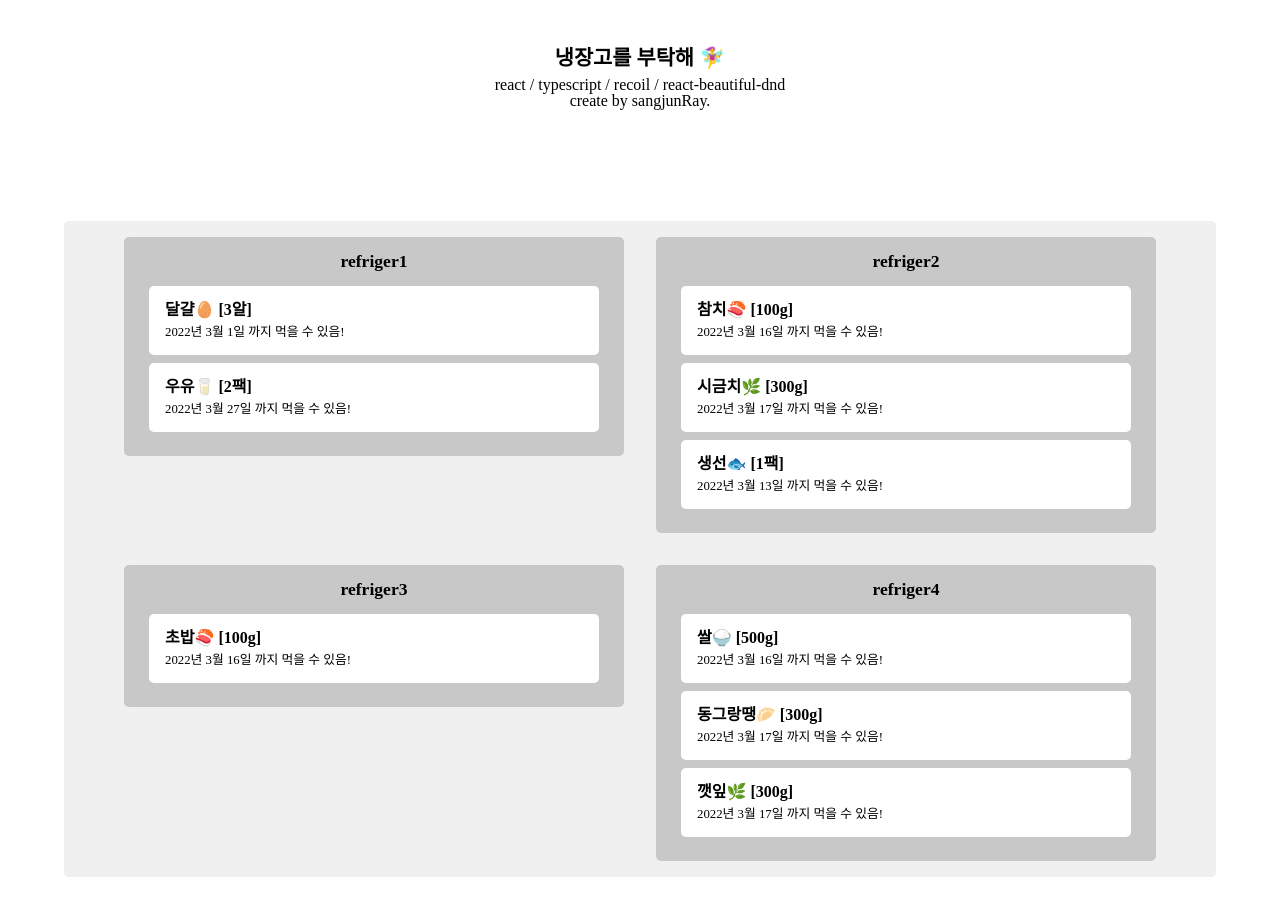
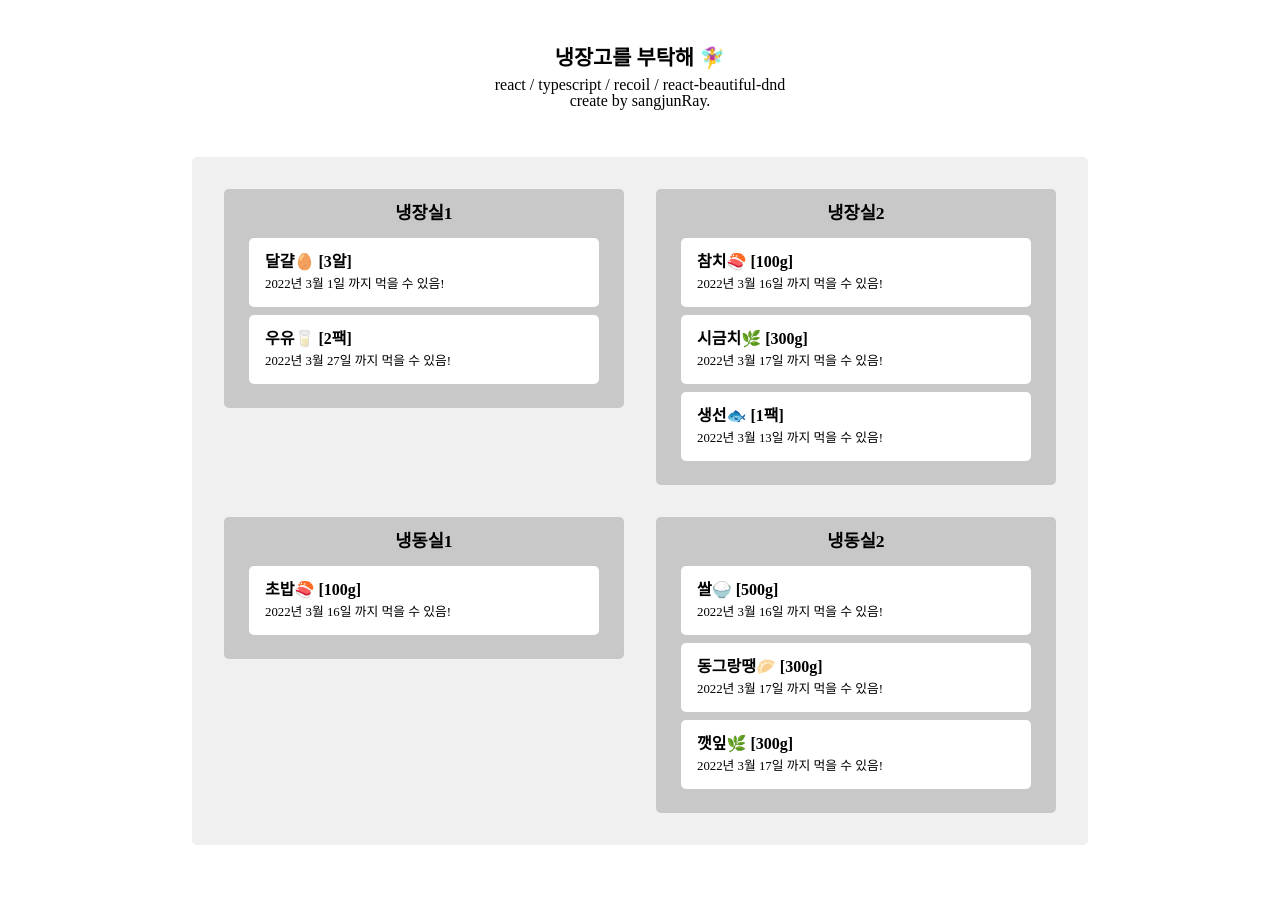
Before and after one commit to sangjunRay/Draggable-refrigerator, a React (Create React App) app: page / in a window 1280 px wide. Shown: the top 916 px of the page. After the commit the page ends 845 px from the top, so only its background shows below. Built offline with nearby package versions, Linux system fonts and the light colour scheme.

Commit message:
snapshot styling

```diff
--- a/src/App.tsx
+++ b/src/App.tsx
@@ -58,10 +58,9 @@ table {
 
 const Container = styled.div`
 	display: flex;
-	justify-content: flex-start;
 	align-items: center;
-	max-width: 100vw;
-	padding: 5%;
+	justify-content: center;
+	padding: 0 15% 0 15%;
 `;
 
 const Header = styled.header`
--- a/src/Components/DraggbleItem.tsx
+++ b/src/Components/DraggbleItem.tsx
@@ -4,7 +4,7 @@ import styled from 'styled-components';
 import { Font } from '../common/Font';
 
 const Item = styled.li`
-	width: 450px;
+	width: 350px;
 	padding: 1rem;
 	list-style: none;
 	background-color: white;
--- a/src/Components/RefrigerBoard.tsx
+++ b/src/Components/RefrigerBoard.tsx
@@ -9,23 +9,25 @@ interface IBoardProps {
 	boardId: string;
 }
 
-const UlStyle = styled.ul`
+const UlStyle = styled.ul<{ isDraggingOver: boolean }>`
 	display: flex;
 	justify-content: center;
 	align-items: center;
 	flex-direction: column;
-	width: 500px;
+	width: 400px;
 	background-color: rgb(200, 200, 200);
 	padding: 1rem;
 	border-radius: 5px;
 	margin: 1rem;
+	background-color: ${(props) => (props.isDraggingOver ? 'rgb(180,180,180)' : 'rgb(200,200,200)')};
+	transition: 0.2s;
 `;
 
 function RefrigerBoard({ foods, boardId }: IBoardProps) {
 	return (
 		<Droppable droppableId={boardId}>
-			{(provided) => (
-				<UlStyle ref={provided.innerRef} {...provided.droppableProps}>
+			{(provided, snapshot) => (
+				<UlStyle isDraggingOver={snapshot.isDraggingOver} ref={provided.innerRef} {...provided.droppableProps}>
 					<Font fontSize="1.1rem" fontWeight="600" marginBottom="1rem">
 						{boardId}
 					</Font>
--- a/src/atoms.tsx
+++ b/src/atoms.tsx
@@ -13,17 +13,17 @@ export interface IFood {
 export const foodState = atom<IRefriger>({
 	key: 'food',
 	default: {
-		refriger1: [
+		냉장실1: [
 			{ name: '달걀🥚', amount: '3알', leftTime: '2022년 3월 1일' },
 			{ name: '우유🥛', amount: '2팩', leftTime: '2022년 3월 27일' },
 		],
-		refriger2: [
+		냉장실2: [
 			{ name: '참치🍣', amount: '100g', leftTime: '2022년 3월 16일' },
 			{ name: '시금치🌿', amount: '300g', leftTime: '2022년 3월 17일' },
 			{ name: '생선🐟', amount: '1팩', leftTime: '2022년 3월 13일' },
 		],
-		refriger3: [{ name: '초밥🍣', amount: '100g', leftTime: '2022년 3월 16일' }],
-		refriger4: [
+		냉동실1: [{ name: '초밥🍣', amount: '100g', leftTime: '2022년 3월 16일' }],
+		냉동실2: [
 			{ name: '쌀🍚', amount: '500g', leftTime: '2022년 3월 16일' },
 			{ name: '동그랑땡🥟', amount: '300g', leftTime: '2022년 3월 17일' },
 			{ name: '깻잎🌿', amount: '300g', leftTime: '2022년 3월 17일' },
--- a/src/refrigerator.tsx
+++ b/src/refrigerator.tsx
@@ -6,16 +6,19 @@ import RefrigerBoard from './Components/refrigerBoard';
 
 const UlStyle = styled.ul`
 	display: flex;
+	box-sizing: border-box;
 	flex-wrap: wrap;
 	justify-content: center;
 	align-items: flex-start;
 	background-color: rgb(240, 240, 240);
 	border-radius: 5px;
+	padding: 1rem;
 `;
 
 export function Refrigerator() {
 	const [food, setFood] = useRecoilState(foodState);
 	const DragEnd = ({ draggableId, source, destination }: DropResult) => {
+		if (!destination) return;
 		if (destination?.droppableId === source.droppableId) {
 			setFood((boards) => {
 				const boardCopy = [...boards[source.droppableId]];
@@ -26,6 +29,25 @@ export function Refrigerator() {
 				return {
 					...boards,
 					[source.droppableId]: boardCopy,
+				};
+			});
+		}
+		if (destination.droppableId !== source.droppableId) {
+			setFood((boards) => {
+				const sourceBoard = [...boards[source.droppableId]];
+				const destinationBoard = [...boards[destination.droppableId]];
+				const sourceLeftTime = sourceBoard.slice(source.index, source.index + 1)[0].leftTime;
+				const sourceAmount = sourceBoard.slice(source.index, source.index + 1)[0].amount;
+				sourceBoard.splice(source.index, 1);
+				destinationBoard.splice(destination.index, 0, {
+					name: draggableId,
+					amount: sourceAmount,
+					leftTime: sourceLeftTime,
+				});
+				return {
+					...boards,
+					[source.droppableId]: sourceBoard,
+					[destination.droppableId]: destinationBoard,
 				};
 			});
 		}
```
